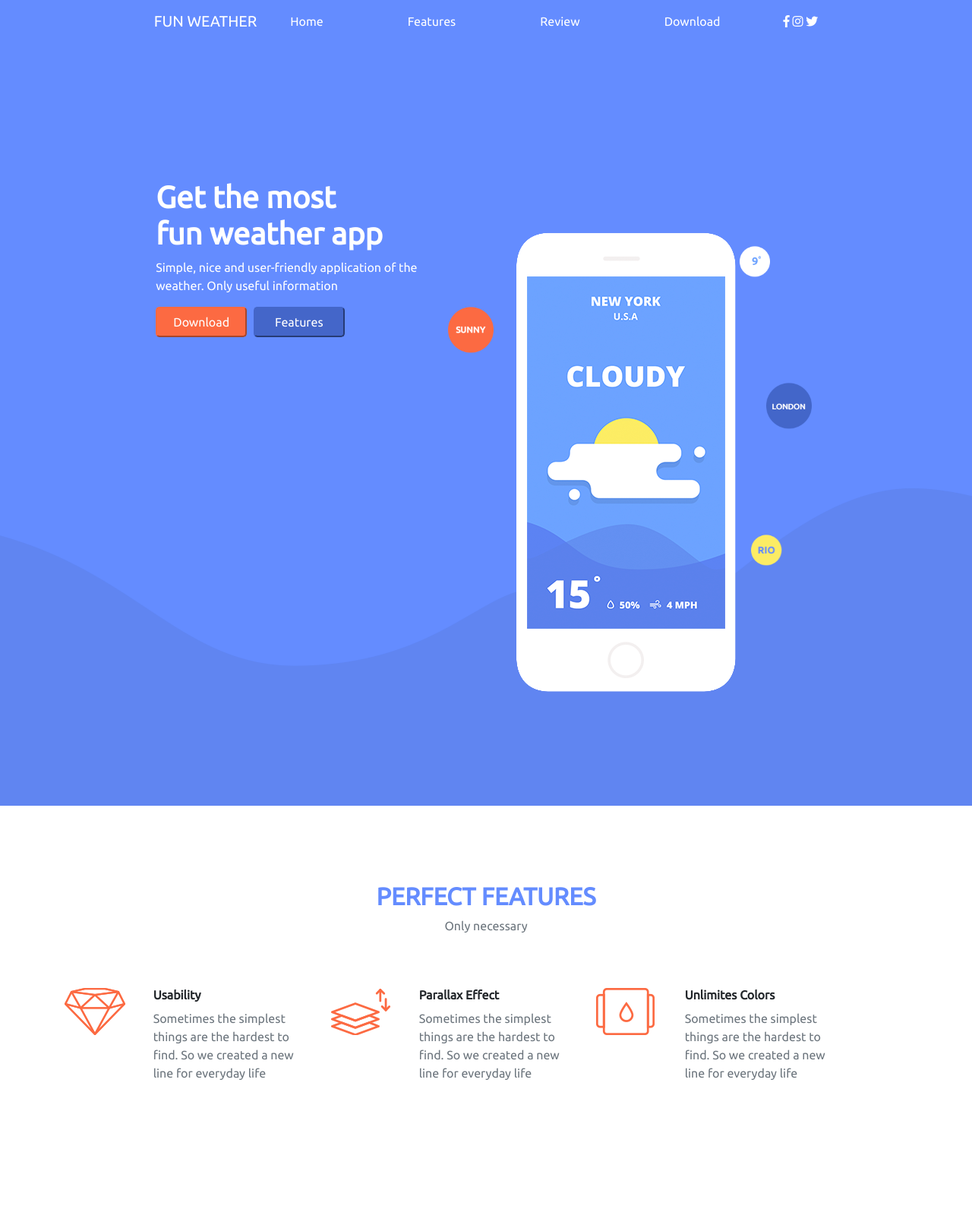
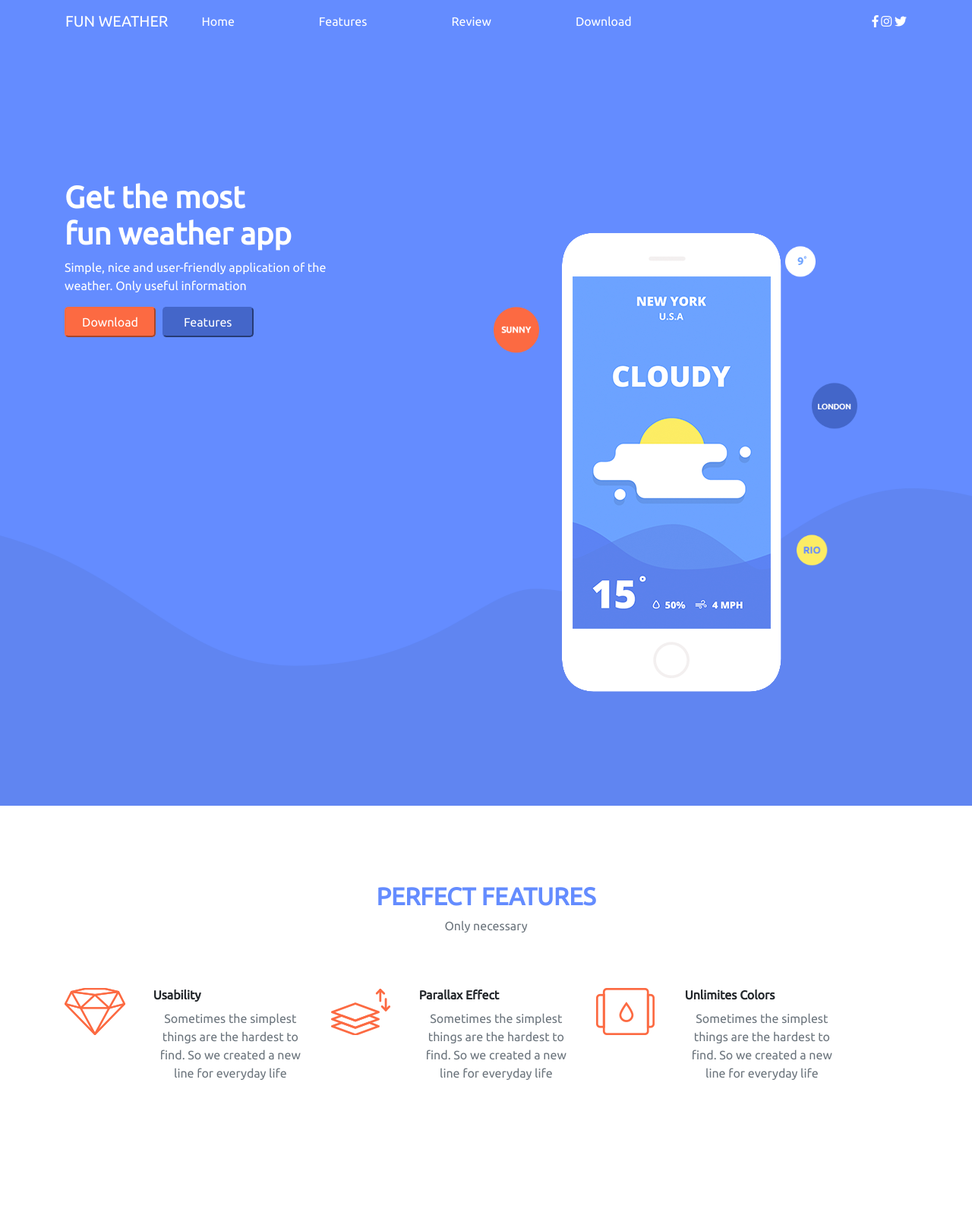
Before and after one commit to superarelucas/front-end-test, a PHP site: page / in a window 1280 px wide. Shown: the top 1596 px of the page at 76% size. Run offline with PHP 8.4, Linux system fonts and the light colour scheme; some libraries are stand-ins or nearby versions.

Commit message:
last commit
last commit

```diff
--- a/assets/css/style.css
+++ b/assets/css/style.css
@@ -89,6 +89,10 @@ nav ul li{
     padding-top: 100px;
 }
 
+.features h2, .features p{
+    text-align: center;
+}
+
 .features .usability{
     transition: transform .2s;
 }
@@ -124,10 +128,15 @@ nav ul li{
 
 .widgets{
     margin-top: 100px;
+    text-align: center;
 }
 
 .screenshots{
     margin-top: 100px;
+}
+
+.screenshots h2,.screenshots p{
+    text-align: center;
 }
 
 .screenshots .screen1 h6, .screen2 h6, .screen3 h6{
@@ -270,12 +279,11 @@ footer ul li{
 
 footer ul li a{
     text-decoration: none;
-    color: white;
+    color: #a5a5b9;
 }
 
 footer .footer_conteudo{
     display: block;
-    max-width: 1000px;
     margin: auto;
     color: white;
     padding-top: 100px;
@@ -294,9 +302,7 @@ footer .footer_conteudo .weather{
     display: inline-block;
 }
 
-.footer_content li{
-    margin-right: 100px;
-}
+
 
 @media (min-width: 320px){
     .nova_classe {
@@ -409,4 +415,6 @@ footer .footer_conteudo .weather{
 
   small{
       float: right;
+      padding-bottom: 50px;
+      color: #4e527a;
   }
--- a/index.html
+++ b/index.html
@@ -14,9 +14,9 @@
 </head>
 <body>
     <main>
-        <header id="hm" class="container-fluid d-flex justify-content-center">
+        <header id="hm" class="">
             <!-- BOOTSTRAP NAVBAR RESPONSIVO -->
-            <nav class="navbar navbar-expand-lg navbar-light" data-aos="fade-down">
+            <nav class="navbar navbar-expand-lg navbar-light container" data-aos="fade-down">
                     <a class="logo navbar-brand text-white" href="#">Fun Weather</a>
                     <button class="navbar-toggler" type="button" data-toggle="collapse" data-target="#navbarSupportedContent" aria-controls="navbarSupportedContent" aria-expanded="false" aria-label="Toggle navigation">
                       <span class="navbar-toggler-icon"></span>
@@ -47,7 +47,8 @@
         </header>
 
         <!-- PRIMEIRO CONTEUDO COM ICONES FLUTUANTES E BG ANIMADO -->
-        <div id="fs" class="first_screen container-fluid d-flex justify-content-center">
+        <div id="fs" class="first_screen">
+            <div class="container">
                 <div class="row fadeIn">
                     <div class="conteudo_direita col-lg-6 col-sm-12">
                         <h1><b>Get the most fun weather app</b></h1>
@@ -64,12 +65,13 @@
                     </div>
                 </div>
             </div>
+        </div>
 
         <!-- SECTIONS ANIMADA COM :HOVER -->
-        <div class="container d-flex justify-content-center" data-aos="zoom-in">
+        <div class="container" data-aos="zoom-in">
             <div id="pf" class="features">
-                <h2 class="d-flex justify-content-center"><b>Perfect Features</b></h2>
-                <p class="d-flex justify-content-center text-secondary">Only necessary</p>
+                <h2 class=""><b>Perfect Features</b></h2>
+                <p class="text-secondary">Only necessary</p>
                 <div class="features_conteudo row">
                     <div class="usability col-lg-4 col-sm-12 row">
                         <div class="col-4">
@@ -104,10 +106,10 @@
 
 
         <!-- DRAG AND DROP POSSIVEL DE ARRASTAR -->
-        <div class="container d-flex justify-content-center">
         <div class="widgets">
-                <h2 class="d-flex justify-content-center"><b>Simple Widgets</b></h2>
-                <p class="d-flex justify-content-center text-secondary">Drag and Drop</p>
+            <div class="container">
+                <h2><b>Simple Widgets</b></h2>
+                <p class="text-secondary">Drag and Drop</p>
                 <div class="drag_drop">
                     <div>
                         <img id="drag1" src="assets/images/rio_drag.png" alt="rio" draggable="true" ondragstart="drag(event)">
@@ -118,7 +120,7 @@
                     <div>
                         <img id="drag3" src="assets/images/london_drag.png" alt="london" draggable="true" ondragstart="drag(event)">
                     </div>
-                    <div id="drop" ondrop="drop(event)" ondragover="allowDrop(event)">
+                    <div class="container" id="drop" ondrop="drop(event)" ondragover="allowDrop(event)">
                     </div>
                 </div>
             </div>
@@ -126,10 +128,10 @@
 
 
         <!-- SCREENSHOTS DAS TELAS MOBILE COM ANIMACOES LEFT E RIGHT -->
-        <div class="container-fluid d-flex justify-content-center">
         <div class="screenshots">
-                <h2 class="d-flex justify-content-center"><b>Screenshots</b></h2>
-                <p class="d-flex justify-content-center text-secondary">The brightest images</p>
+            <div class="container">
+                <h2><b>Screenshots</b></h2>
+                <p class="text-secondary">The brightest images</p>
                 <div class="screen1 row">
                     <div class="screen1_div col-lg-6 col-sm-12" data-aos="fade-right">
                         <img src="assets/images/screen1.png" alt="cloudy_screen">
@@ -165,8 +167,8 @@
 
 
         <!-- AVALIACOES DOS CLIENTES COM ANIMACAO FLIP -->
-        <div class="container d-flex justify-content-center">
-            <div id="rw" class="reviews">
+        <div class="reviews">
+            <div id="rw" class="container">
                 <h2 class="d-flex justify-content-center fadeIn"><b>What people are saying</b></h2>
                 <p class="d-flex justify-content-center text-secondary fadeIn">Reviews</p>
                 <div class="row">
@@ -192,8 +194,8 @@
 
 
         <!-- DIV DOWNLOAD COM PARALLAX DO BG -->
-        <div class="dnwld container-fluid d-flex justify-content-center">
-            <div id="dw" class="download">
+        <div class="dnwld">
+            <div id="dw" class="download container">
                 <div class="download_conteudo">
                     <h2>How Donwload the App?</h2>
                     <p class="col-lg-4 col-sm-12">Just download the app from the store. Simple, nice and user-friendly application of theweather. Only relevant and useful information.</p>
@@ -204,7 +206,8 @@
         </div>
 
         <footer>
-            <div class="footer_conteudo justify-content-center d-flex">
+            <div class="footer_conteudo container">
+                <div class="row">
                     <p><span class="fun">Fun</span><span class="weather">Weather.</span></p>
                     <ul>
                         <li><a href="#fs">Home</a></li>
@@ -220,6 +223,7 @@
                 </div>
                 <hr>
                 <small>&copy; 2018 All Rights Lucas Palmieri</small>
+            </div>
         </footer>
     </main>
     <script src="https://unpkg.com/aos@next/dist/aos.js"></script>
```
Lines whose indentation alone changed are shown as unchanged.
